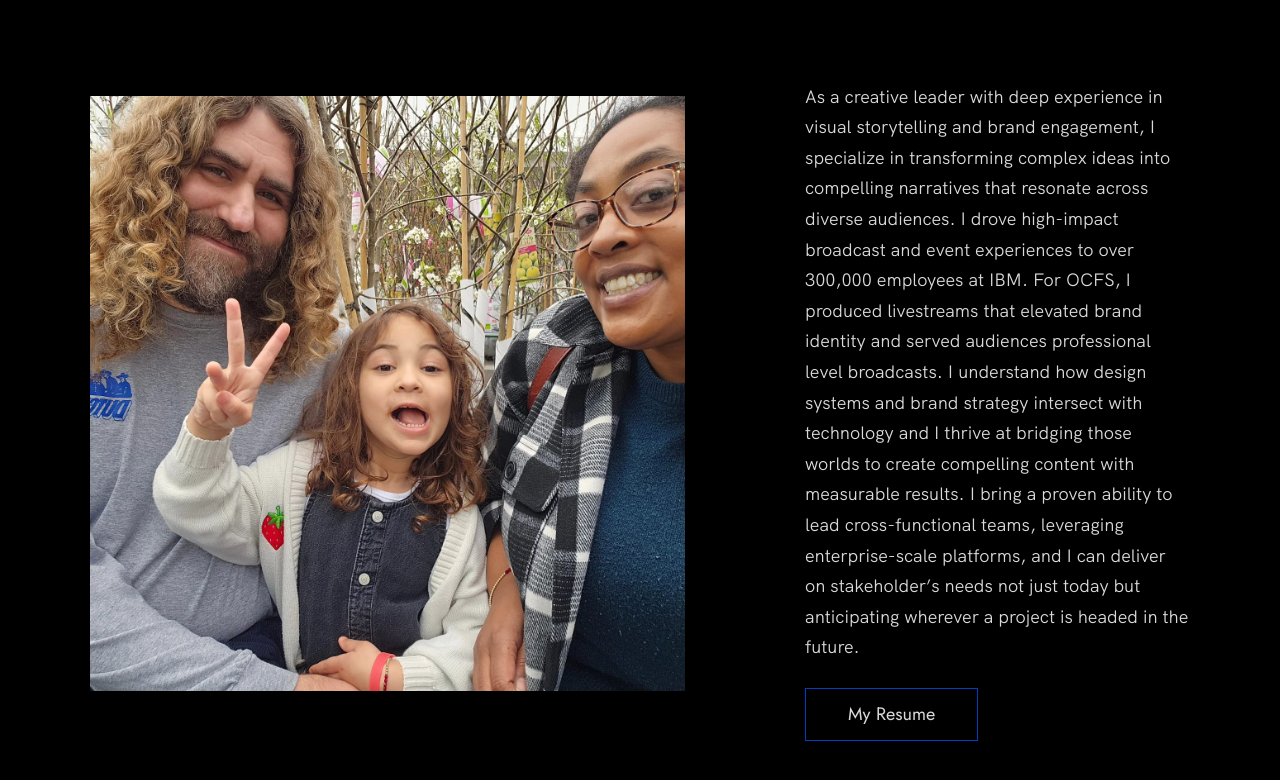
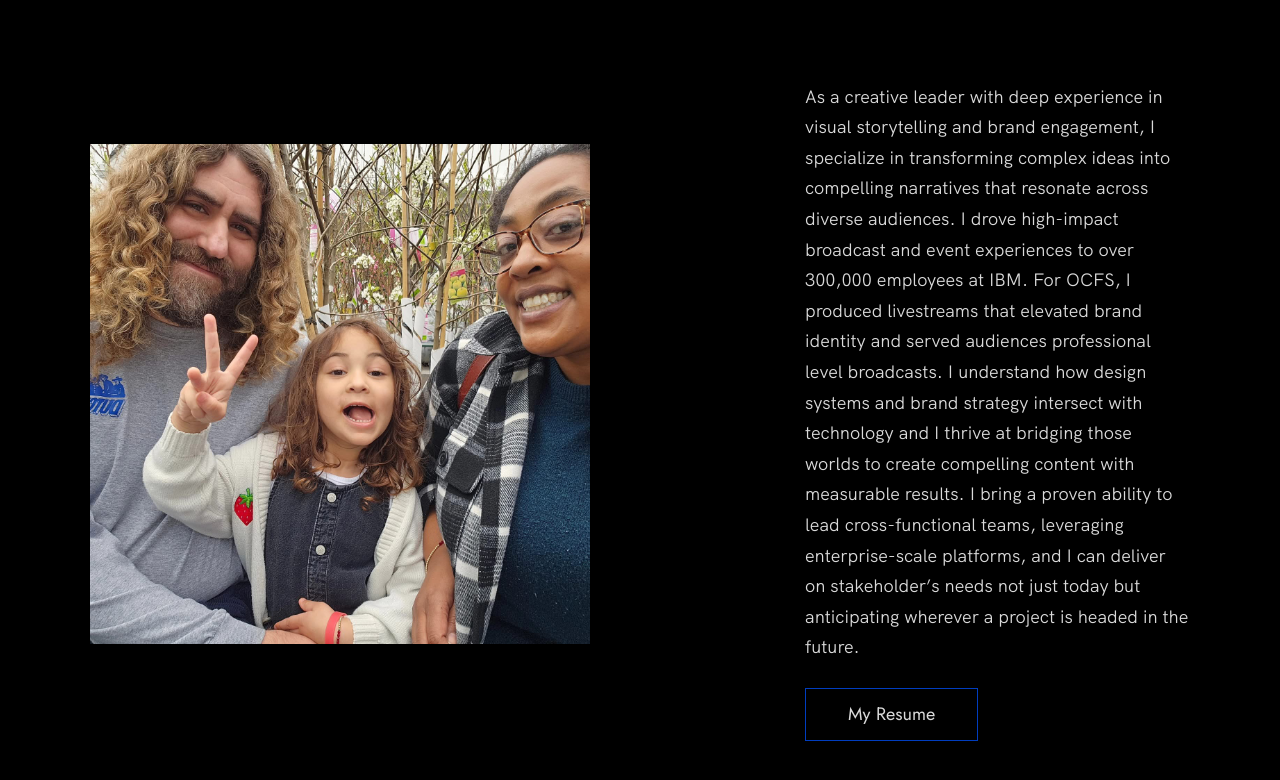
Before and after one commit to jacobmeier44/portfolio, a plain HTML site: page index.html in a window 1280 px wide. Shown: the part 5573-6353 px from the top of the page. Drawn offline with Linux system fonts and the light colour scheme.

Commit message:
Update index.html

```diff
--- a/index.html
+++ b/index.html
@@ -228,7 +228,7 @@ At IBM I Drove high-impact broadcast and hybird event experiences that elevated
 
           <div class="about__photo-container">
             <!-- Add a nice photo of yourself -->
-            <img class="about__photo" src="./images/jake-about.jpg" alt="" />
+            <img class="about__photo" src="./images/jake-about1.png" alt="" />
           </div>
         </div>
       </div>
```
